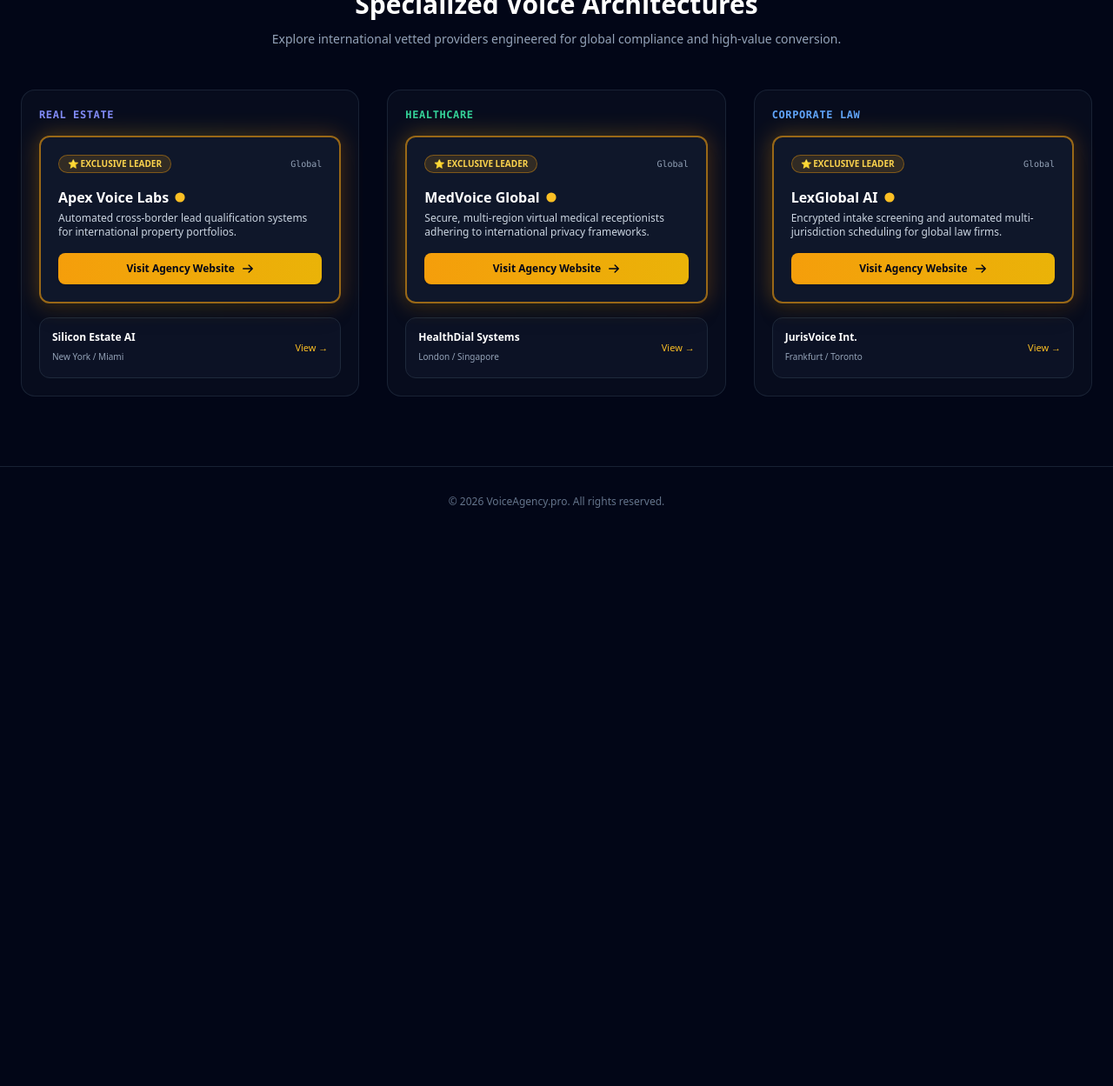
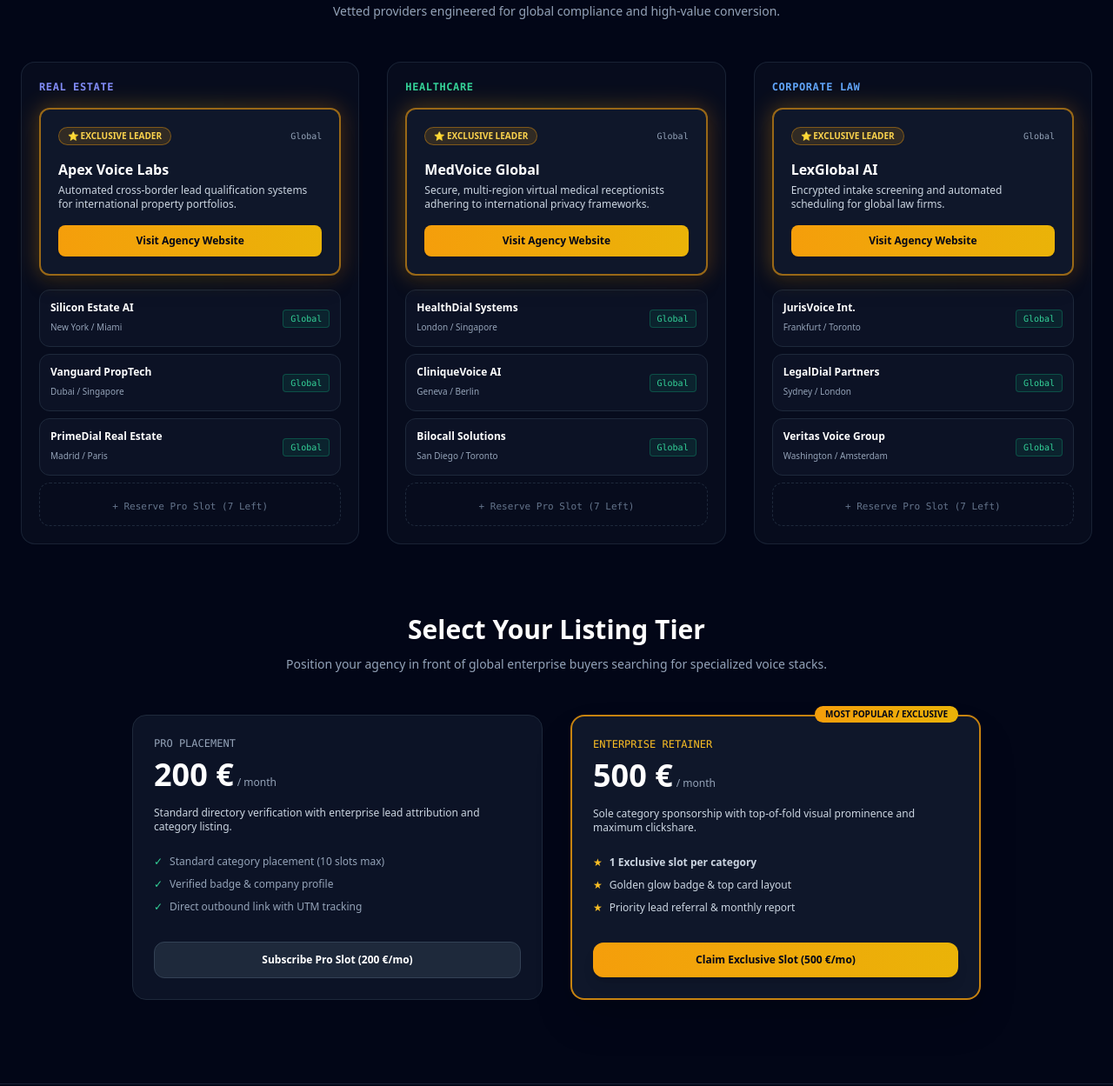
Before and after one commit to rmartincommercial-cell/ai-voice-directory, a plain HTML site: page index.html in a window 1280 px wide. Shown: the part 561-1810 px from the top of the page at 87% size. Before the commit the page ends 1178 px from the top, so only its background shows below. Drawn offline with nearby package versions, Linux system fonts and the light colour scheme.

Commit message:
Update index.html

```diff
--- a/index.html
+++ b/index.html
@@ -17,7 +17,6 @@
       <nav class="hidden sm:flex items-center gap-6 text-sm text-slate-300">
         <a href="#niches" class="hover:text-white transition">Niches</a>
         <a href="#pricing" class="hover:text-white transition">Pricing</a>
-        <a href="#agencies" class="hover:text-white transition">For Agencies</a>
       </nav>
       <div>
         <a href="#pricing" class="bg-gradient-to-r from-amber-500 to-yellow-500 text-slate-950 font-bold text-xs sm:text-sm px-4 py-2 rounded-xl shadow hover:opacity-95 transition">
@@ -29,8 +28,8 @@
 
   <!-- MAIN -->
   <main class="flex-grow">
-    <!-- HERO SECTION -->
-    <section class="py-16 sm:py-24 text-center px-4 max-w-4xl mx-auto">
+    <!-- HERO -->
+    <section class="py-16 sm:py-20 text-center px-4 max-w-4xl mx-auto">
       <span class="inline-block text-xs font-mono uppercase tracking-widest text-amber-400 bg-amber-500/10 border border-amber-500/30 px-3 py-1 rounded-full mb-6">
         Global Verified Directory
       </span>
@@ -38,25 +37,24 @@
         Verified AI Voice Agencies for <span class="text-transparent bg-clip-text bg-gradient-to-r from-purple-400 via-indigo-300 to-blue-400">Global Enterprises</span>
       </h1>
       <p class="text-base sm:text-lg text-slate-300 max-w-2xl mx-auto mb-10">
-        Connect with elite conversational AI developers building multi-region voice architectures for luxury real estate, private healthcare, and corporate law.
+        Connect with elite conversational AI developers building multi-region voice architectures.
       </p>
     </section>
 
-    <!-- NICHES & CARDS -->
+    <!-- NICHES & EXPANDED LISTINGS -->
     <section id="niches" class="max-w-7xl mx-auto px-4 sm:px-6 pb-20">
       <div class="text-center mb-12">
         <h2 class="text-2xl sm:text-3xl font-bold text-white mb-3">Specialized Voice Architectures</h2>
-        <p class="text-sm text-slate-400">Explore international vetted providers engineered for global compliance and high-value conversion.</p>
+        <p class="text-sm text-slate-400">Vetted providers engineered for global compliance and high-value conversion.</p>
       </div>
 
-      <!-- GRID DE 3 COLUMNAS -->
       <div class="grid grid-cols-1 md:grid-cols-3 gap-8">
 
-        <!-- LUXURY REAL ESTATE -->
+        <!-- REAL ESTATE -->
         <div class="bg-slate-900/40 border border-slate-800/80 rounded-2xl p-5 flex flex-col gap-4">
           <div class="text-xs font-mono uppercase tracking-wider text-indigo-400 font-semibold">Real Estate</div>
 
-          <!-- TARJETA EXCLUSIVA 500€ -->
+          <!-- EXCLUSIVE (500€) -->
           <div class="relative w-full group">
             <div class="absolute -inset-0.5 bg-gradient-to-r from-amber-500/40 via-yellow-400/30 to-amber-600/40 rounded-2xl blur-md opacity-75"></div>
             <div class="relative w-full bg-slate-900 border-2 border-amber-500/60 rounded-xl p-5 shadow-xl flex flex-col gap-4">
@@ -67,36 +65,41 @@
                 <span class="text-[10px] font-mono text-slate-400">Global</span>
               </div>
               <div>
-                <h3 class="text-base font-bold text-white flex items-center gap-1.5">
-                  Apex Voice Labs
-                  <svg class="w-3.5 h-3.5 text-amber-400 fill-current" viewBox="0 0 20 20"><path d="M10 18a8 8 0 100-16 8 8 0 000 16zm3.707-9.293a1 1 0 00-1.414-1.414L9 10.586 7.707 9.293a1 1 0 00-1.414 1.414l2 2a1 1 0 001.414 0l4-4z"/></svg>
-                </h3>
+                <h3 class="text-base font-bold text-white flex items-center gap-1.5">Apex Voice Labs</h3>
                 <p class="text-xs text-slate-300 mt-1">Automated cross-border lead qualification systems for international property portfolios.</p>
               </div>
-              <a href="https://apexvoicetest.com?utm_source=voiceagency.pro&utm_medium=directory&utm_campaign=exclusive_sponsor" target="_blank" rel="noopener noreferrer" class="w-full inline-flex items-center justify-center gap-2 bg-gradient-to-r from-amber-500 to-yellow-500 hover:from-amber-600 hover:to-yellow-600 text-slate-950 font-bold text-xs py-2.5 rounded-lg transition text-center shadow">
+              <a href="https://apexvoicetest.com?utm_source=voiceagency.pro&utm_medium=directory&utm_campaign=exclusive_sponsor" target="_blank" rel="noopener noreferrer" class="w-full inline-flex items-center justify-center gap-2 bg-gradient-to-r from-amber-500 to-yellow-500 text-slate-950 font-bold text-xs py-2.5 rounded-lg transition text-center shadow">
                 <span>Visit Agency Website</span>
-                <svg class="w-3.5 h-3.5" fill="none" stroke="currentColor" viewBox="0 0 24 24"><path stroke-linecap="round" stroke-linejoin="round" stroke-width="2.5" d="M14 5l7 7m0 0l-7 7m7-7H3"/></svg>
               </a>
             </div>
           </div>
 
-          <!-- TARJETAS PRO -->
-          <div class="space-y-2.5">
-            <div class="bg-slate-900/60 border border-slate-800 rounded-xl p-3.5 flex items-center justify-between">
-              <div>
-                <h4 class="text-xs font-semibold text-white">Silicon Estate AI</h4>
-                <span class="text-[10px] text-slate-400">New York / Miami</span>
-              </div>
-              <a href="https://siliconestate.ai?utm_source=voiceagency.pro&utm_medium=directory&utm_campaign=pro_member" target="_blank" rel="noopener noreferrer" class="text-[11px] text-amber-400 hover:underline">View →</a>
+          <!-- PRO LISTINGS (200€) -->
+          <div class="space-y-2">
+            <div class="bg-slate-900/60 border border-slate-800 rounded-xl p-3 flex items-center justify-between">
+              <div><h4 class="text-xs font-semibold text-white">Silicon Estate AI</h4><span class="text-[10px] text-slate-400">New York / Miami</span></div>
+              <span class="text-[10px] font-mono text-emerald-400 border border-emerald-500/30 bg-emerald-500/10 px-2 py-0.5 rounded">Global</span>
             </div>
+            <div class="bg-slate-900/60 border border-slate-800 rounded-xl p-3 flex items-center justify-between">
+              <div><h4 class="text-xs font-semibold text-white">Vanguard PropTech</h4><span class="text-[10px] text-slate-400">Dubai / Singapore</span></div>
+              <span class="text-[10px] font-mono text-emerald-400 border border-emerald-500/30 bg-emerald-500/10 px-2 py-0.5 rounded">Global</span>
+            </div>
+            <div class="bg-slate-900/60 border border-slate-800 rounded-xl p-3 flex items-center justify-between">
+              <div><h4 class="text-xs font-semibold text-white">PrimeDial Real Estate</h4><span class="text-[10px] text-slate-400">Madrid / Paris</span></div>
+              <span class="text-[10px] font-mono text-emerald-400 border border-emerald-500/30 bg-emerald-500/10 px-2 py-0.5 rounded">Global</span>
+            </div>
+            <!-- Slot disponible -->
+            <a href="#pricing" class="block border border-dashed border-slate-800 hover:border-amber-500/50 rounded-xl p-3 text-center transition group">
+              <span class="text-[11px] text-slate-500 group-hover:text-amber-400 font-mono">+ Reserve Pro Slot (7 Left)</span>
+            </a>
           </div>
         </div>
 
-        <!-- PRIVATE HEALTHCARE -->
+        <!-- HEALTHCARE -->
         <div class="bg-slate-900/40 border border-slate-800/80 rounded-2xl p-5 flex flex-col gap-4">
           <div class="text-xs font-mono uppercase tracking-wider text-emerald-400 font-semibold">Healthcare</div>
 
-          <!-- TARJETA EXCLUSIVA 500€ -->
+          <!-- EXCLUSIVE (500€) -->
           <div class="relative w-full group">
             <div class="absolute -inset-0.5 bg-gradient-to-r from-amber-500/40 via-yellow-400/30 to-amber-600/40 rounded-2xl blur-md opacity-75"></div>
             <div class="relative w-full bg-slate-900 border-2 border-amber-500/60 rounded-xl p-5 shadow-xl flex flex-col gap-4">
@@ -107,28 +110,33 @@
                 <span class="text-[10px] font-mono text-slate-400">Global</span>
               </div>
               <div>
-                <h3 class="text-base font-bold text-white flex items-center gap-1.5">
-                  MedVoice Global
-                  <svg class="w-3.5 h-3.5 text-amber-400 fill-current" viewBox="0 0 20 20"><path d="M10 18a8 8 0 100-16 8 8 0 000 16zm3.707-9.293a1 1 0 00-1.414-1.414L9 10.586 7.707 9.293a1 1 0 00-1.414 1.414l2 2a1 1 0 001.414 0l4-4z"/></svg>
-                </h3>
+                <h3 class="text-base font-bold text-white flex items-center gap-1.5">MedVoice Global</h3>
                 <p class="text-xs text-slate-300 mt-1">Secure, multi-region virtual medical receptionists adhering to international privacy frameworks.</p>
               </div>
-              <a href="https://medvoiceglobal.com?utm_source=voiceagency.pro&utm_medium=directory&utm_campaign=exclusive_sponsor" target="_blank" rel="noopener noreferrer" class="w-full inline-flex items-center justify-center gap-2 bg-gradient-to-r from-amber-500 to-yellow-500 hover:from-amber-600 hover:to-yellow-600 text-slate-950 font-bold text-xs py-2.5 rounded-lg transition text-center shadow">
+              <a href="https://medvoiceglobal.com?utm_source=voiceagency.pro&utm_medium=directory&utm_campaign=exclusive_sponsor" target="_blank" rel="noopener noreferrer" class="w-full inline-flex items-center justify-center gap-2 bg-gradient-to-r from-amber-500 to-yellow-500 text-slate-950 font-bold text-xs py-2.5 rounded-lg transition text-center shadow">
                 <span>Visit Agency Website</span>
-                <svg class="w-3.5 h-3.5" fill="none" stroke="currentColor" viewBox="0 0 24 24"><path stroke-linecap="round" stroke-linejoin="round" stroke-width="2.5" d="M14 5l7 7m0 0l-7 7m7-7H3"/></svg>
               </a>
             </div>
           </div>
 
-          <!-- TARJETAS PRO -->
-          <div class="space-y-2.5">
-            <div class="bg-slate-900/60 border border-slate-800 rounded-xl p-3.5 flex items-center justify-between">
-              <div>
-                <h4 class="text-xs font-semibold text-white">HealthDial Systems</h4>
-                <span class="text-[10px] text-slate-400">London / Singapore</span>
-              </div>
-              <a href="https://healthdial.com?utm_source=voiceagency.pro&utm_medium=directory&utm_campaign=pro_member" target="_blank" rel="noopener noreferrer" class="text-[11px] text-amber-400 hover:underline">View →</a>
+          <!-- PRO LISTINGS (200€) -->
+          <div class="space-y-2">
+            <div class="bg-slate-900/60 border border-slate-800 rounded-xl p-3 flex items-center justify-between">
+              <div><h4 class="text-xs font-semibold text-white">HealthDial Systems</h4><span class="text-[10px] text-slate-400">London / Singapore</span></div>
+              <span class="text-[10px] font-mono text-emerald-400 border border-emerald-500/30 bg-emerald-500/10 px-2 py-0.5 rounded">Global</span>
             </div>
+            <div class="bg-slate-900/60 border border-slate-800 rounded-xl p-3 flex items-center justify-between">
+              <div><h4 class="text-xs font-semibold text-white">CliniqueVoice AI</h4><span class="text-[10px] text-slate-400">Geneva / Berlin</span></div>
+              <span class="text-[10px] font-mono text-emerald-400 border border-emerald-500/30 bg-emerald-500/10 px-2 py-0.5 rounded">Global</span>
+            </div>
+            <div class="bg-slate-900/60 border border-slate-800 rounded-xl p-3 flex items-center justify-between">
+              <div><h4 class="text-xs font-semibold text-white">Bilocall Solutions</h4><span class="text-[10px] text-slate-400">San Diego / Toronto</span></div>
+              <span class="text-[10px] font-mono text-emerald-400 border border-emerald-500/30 bg-emerald-500/10 px-2 py-0.5 rounded">Global</span>
+            </div>
+            <!-- Slot disponible -->
+            <a href="#pricing" class="block border border-dashed border-slate-800 hover:border-amber-500/50 rounded-xl p-3 text-center transition group">
+              <span class="text-[11px] text-slate-500 group-hover:text-amber-400 font-mono">+ Reserve Pro Slot (7 Left)</span>
+            </a>
           </div>
         </div>
 
@@ -136,7 +144,7 @@
         <div class="bg-slate-900/40 border border-slate-800/80 rounded-2xl p-5 flex flex-col gap-4">
           <div class="text-xs font-mono uppercase tracking-wider text-blue-400 font-semibold">Corporate Law</div>
 
-          <!-- TARJETA EXCLUSIVA 500€ -->
+          <!-- EXCLUSIVE (500€) -->
           <div class="relative w-full group">
             <div class="absolute -inset-0.5 bg-gradient-to-r from-amber-500/40 via-yellow-400/30 to-amber-600/40 rounded-2xl blur-md opacity-75"></div>
             <div class="relative w-full bg-slate-900 border-2 border-amber-500/60 rounded-xl p-5 shadow-xl flex flex-col gap-4">
@@ -147,35 +155,98 @@
                 <span class="text-[10px] font-mono text-slate-400">Global</span>
               </div>
               <div>
-                <h3 class="text-base font-bold text-white flex items-center gap-1.5">
-                  LexGlobal AI
-                  <svg class="w-3.5 h-3.5 text-amber-400 fill-current" viewBox="0 0 20 20"><path d="M10 18a8 8 0 100-16 8 8 0 000 16zm3.707-9.293a1 1 0 00-1.414-1.414L9 10.586 7.707 9.293a1 1 0 00-1.414 1.414l2 2a1 1 0 001.414 0l4-4z"/></svg>
-                </h3>
-                <p class="text-xs text-slate-300 mt-1">Encrypted intake screening and automated multi-jurisdiction scheduling for global law firms.</p>
+                <h3 class="text-base font-bold text-white flex items-center gap-1.5">LexGlobal AI</h3>
+                <p class="text-xs text-slate-300 mt-1">Encrypted intake screening and automated scheduling for global law firms.</p>
               </div>
-              <a href="https://lexglobal.ai?utm_source=voiceagency.pro&utm_medium=directory&utm_campaign=exclusive_sponsor" target="_blank" rel="noopener noreferrer" class="w-full inline-flex items-center justify-center gap-2 bg-gradient-to-r from-amber-500 to-yellow-500 hover:from-amber-600 hover:to-yellow-600 text-slate-950 font-bold text-xs py-2.5 rounded-lg transition text-center shadow">
+              <a href="https://lexglobal.ai?utm_source=voiceagency.pro&utm_medium=directory&utm_campaign=exclusive_sponsor" target="_blank" rel="noopener noreferrer" class="w-full inline-flex items-center justify-center gap-2 bg-gradient-to-r from-amber-500 to-yellow-500 text-slate-950 font-bold text-xs py-2.5 rounded-lg transition text-center shadow">
                 <span>Visit Agency Website</span>
-                <svg class="w-3.5 h-3.5" fill="none" stroke="currentColor" viewBox="0 0 24 24"><path stroke-linecap="round" stroke-linejoin="round" stroke-width="2.5" d="M14 5l7 7m0 0l-7 7m7-7H3"/></svg>
               </a>
             </div>
           </div>
 
-          <!-- TARJETAS PRO -->
-          <div class="space-y-2.5">
-            <div class="bg-slate-900/60 border border-slate-800 rounded-xl p-3.5 flex items-center justify-between">
-              <div>
-                <h4 class="text-xs font-semibold text-white">JurisVoice Int.</h4>
-                <span class="text-[10px] text-slate-400">Frankfurt / Toronto</span>
-              </div>
-              <a href="https://jurisvoice.com?utm_source=voiceagency.pro&utm_medium=directory&utm_campaign=pro_member" target="_blank" rel="noopener noreferrer" class="text-[11px] text-amber-400 hover:underline">View →</a>
+          <!-- PRO LISTINGS (200€) -->
+          <div class="space-y-2">
+            <div class="bg-slate-900/60 border border-slate-800 rounded-xl p-3 flex items-center justify-between">
+              <div><h4 class="text-xs font-semibold text-white">JurisVoice Int.</h4><span class="text-[10px] text-slate-400">Frankfurt / Toronto</span></div>
+              <span class="text-[10px] font-mono text-emerald-400 border border-emerald-500/30 bg-emerald-500/10 px-2 py-0.5 rounded">Global</span>
             </div>
+            <div class="bg-slate-900/60 border border-slate-800 rounded-xl p-3 flex items-center justify-between">
+              <div><h4 class="text-xs font-semibold text-white">LegalDial Partners</h4><span class="text-[10px] text-slate-400">Sydney / London</span></div>
+              <span class="text-[10px] font-mono text-emerald-400 border border-emerald-500/30 bg-emerald-500/10 px-2 py-0.5 rounded">Global</span>
+            </div>
+            <div class="bg-slate-900/60 border border-slate-800 rounded-xl p-3 flex items-center justify-between">
+              <div><h4 class="text-xs font-semibold text-white">Veritas Voice Group</h4><span class="text-[10px] text-slate-400">Washington / Amsterdam</span></div>
+              <span class="text-[10px] font-mono text-emerald-400 border border-emerald-500/30 bg-emerald-500/10 px-2 py-0.5 rounded">Global</span>
+            </div>
+            <!-- Slot disponible -->
+            <a href="#pricing" class="block border border-dashed border-slate-800 hover:border-amber-500/50 rounded-xl p-3 text-center transition group">
+              <span class="text-[11px] text-slate-500 group-hover:text-amber-400 font-mono">+ Reserve Pro Slot (7 Left)</span>
+            </a>
           </div>
+        </div>
+
+      </div>
+    </section>
+
+    <!-- PRICING SECTION CON CHECKOUTS CONECTADOS -->
+    <section id="pricing" class="max-w-5xl mx-auto px-4 sm:px-6 pb-24">
+      <div class="text-center mb-12">
+        <h2 class="text-3xl font-bold text-white mb-3">Select Your Listing Tier</h2>
+        <p class="text-slate-400 text-sm">Position your agency in front of global enterprise buyers searching for specialized voice stacks.</p>
+      </div>
+
+      <div class="grid grid-cols-1 md:grid-cols-2 gap-8 items-stretch">
+
+        <!-- PRO TIER (200€) -->
+        <div class="bg-slate-900/80 border border-slate-800 rounded-2xl p-6 flex flex-col justify-between">
+          <div>
+            <div class="text-xs font-mono uppercase text-slate-400 mb-2">Pro Placement</div>
+            <div class="flex items-baseline gap-1 mb-4">
+              <span class="text-4xl font-extrabold text-white">200 €</span>
+              <span class="text-slate-400 text-xs">/ month</span>
+            </div>
+            <p class="text-xs text-slate-300 mb-6">Standard directory verification with enterprise lead attribution and category listing.</p>
+            <ul class="text-xs text-slate-400 space-y-2.5 mb-8">
+              <li class="flex items-center gap-2"><span class="text-emerald-400">✓</span> Standard category placement (10 slots max)</li>
+              <li class="flex items-center gap-2"><span class="text-emerald-400">✓</span> Verified badge & company profile</li>
+              <li class="flex items-center gap-2"><span class="text-emerald-400">✓</span> Direct outbound link with UTM tracking</li>
+            </ul>
+          </div>
+          <!-- PEGA AQUÍ TU ENLACE DE CHECKOUT DE LEMON SQUEEZY -->
+          <a href="https://tu-tienda.lemonsqueezy.com/checkout/buy/tu-id-pro" target="_blank" class="w-full text-center bg-slate-800 hover:bg-slate-700 text-white font-semibold text-xs py-3 rounded-xl border border-slate-700 transition">
+            Subscribe Pro Slot (200 €/mo)
+          </a>
+        </div>
+
+        <!-- EXCLUSIVE TIER (500€) -->
+        <div class="relative bg-slate-900 border-2 border-amber-500/80 rounded-2xl p-6 flex flex-col justify-between shadow-2xl">
+          <span class="absolute -top-3 right-6 bg-gradient-to-r from-amber-500 to-yellow-500 text-slate-950 font-bold text-[10px] uppercase px-3 py-0.5 rounded-full">
+            Most Popular / Exclusive
+          </span>
+          <div>
+            <div class="text-xs font-mono uppercase text-amber-400 mb-2">Enterprise Retainer</div>
+            <div class="flex items-baseline gap-1 mb-4">
+              <span class="text-4xl font-extrabold text-white">500 €</span>
+              <span class="text-slate-400 text-xs">/ month</span>
+            </div>
+            <p class="text-xs text-slate-300 mb-6">Sole category sponsorship with top-of-fold visual prominence and maximum clickshare.</p>
+            <ul class="text-xs text-slate-300 space-y-2.5 mb-8">
+              <li class="flex items-center gap-2"><span class="text-amber-400">★</span> <strong>1 Exclusive slot per category</strong></li>
+              <li class="flex items-center gap-2"><span class="text-amber-400">★</span> Golden glow badge & top card layout</li>
+              <li class="flex items-center gap-2"><span class="text-amber-400">★</span> Priority lead referral & monthly report</li>
+            </ul>
+          </div>
+          <!-- PEGA AQUÍ TU ENLACE DE CHECKOUT DE LEMON SQUEEZY -->
+          <a href="https://tu-tienda.lemonsqueezy.com/checkout/buy/tu-id-exclusive" target="_blank" class="w-full text-center bg-gradient-to-r from-amber-500 to-yellow-500 hover:from-amber-600 hover:to-yellow-600 text-slate-950 font-bold text-xs py-3 rounded-xl shadow-lg transition">
+            Claim Exclusive Slot (500 €/mo)
+          </a>
         </div>
 
       </div>
     </section>
   </main>
 
+  <!-- FOOTER -->
   <footer class="border-t border-slate-800/80 py-8 text-center text-xs text-slate-500">
     <p>&copy; 2026 VoiceAgency.pro. All rights reserved.</p>
   </footer>
```
